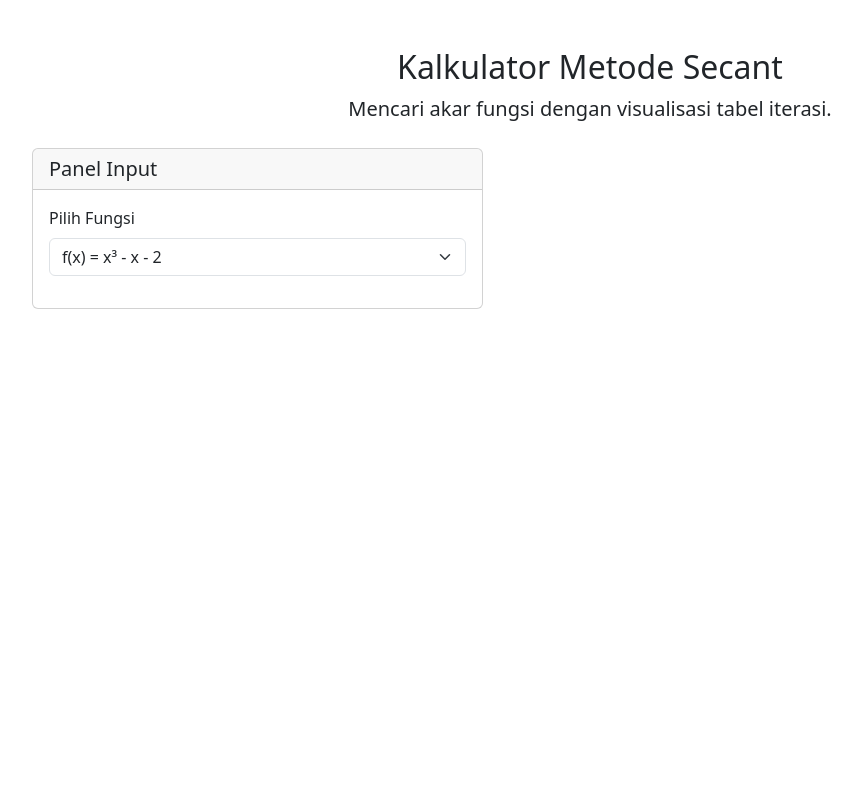
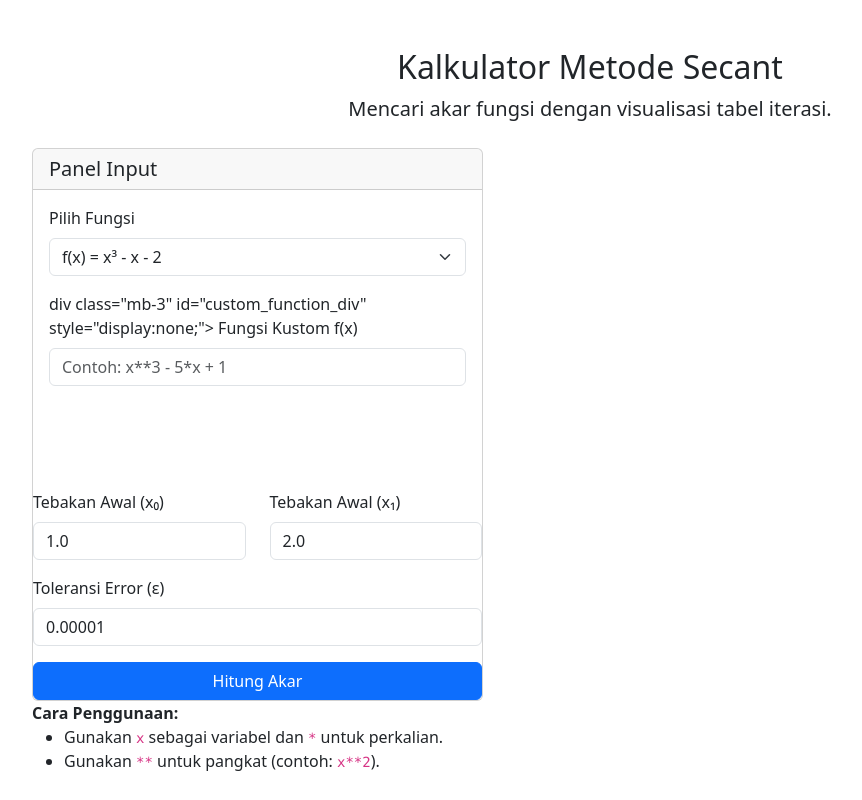
Before and after one commit to Fariz-Alfisaputra/SecantMethod-Group-6, a Flask app: page / in a window 1280 px wide. Shown: the whole page, without its empty margins (50-912 px from the left). Run offline with Flask 3, Linux system fonts and the light colour scheme.

Commit message:
Update index.html

```diff
--- a/templates/index.html
+++ b/templates/index.html
@@ -31,3 +31,50 @@
                                     <option value="custom" {% if function_str not in preset_functions.values() %}selected{% endif %}>-- Masukkan Fungsi Lain --</option>
                                 </select>
                             </div>
+                            div class="mb-3" id="custom_function_div" style="display:none;">
+                                <label for="function_custom" class="form-label">Fungsi Kustom f(x)</label>
+                                <input type="text" class="form-control" id="function_custom" name="function_custom"
+                                       value="{{ function_str if function_str not in preset_functions.values() else '' }}"
+                                       placeholder="Contoh: x**3 - 5*x + 1">
+                            </div>
+
+                            <div class="row">
+                                <div class="col-md-6 mb-3">
+                                    <label for="x0" class="form-label">Tebakan Awal (x₀)</label>
+                                    <input type="number" step="any" class="form-control" id="x0" name="x0" value="{{ x0 }}" required>
+                                </div>
+                                <div class="col-md-6 mb-3">
+                                    <label for="x1" class="form-label">Tebakan Awal (x₁)</label>
+                                    <input type="number" step="any" class="form-control" id="x1" name="x1" value="{{ x1 }}" required>
+                                </div>
+                            </div>
+                            <div class="mb-3">
+                                <label for="tolerance" class="form-label">Toleransi Error (ε)</label>
+                                <input type="number" step="any" class="form-control" id="tolerance" name="tolerance" value="{{ tol }}" required>
+                            </div>
+                            <div class="d-grid">
+                                <button type="submit" class="btn btn-primary">Hitung Akar</button>
+                            </div>
+                        </form>
+                    </div>
+                     <div class="card-footer info-box">
+                        <strong>Cara Penggunaan:</strong>
+                        <ul>
+                            <li>Gunakan <code>x</code> sebagai variabel dan <code>*</code> untuk perkalian.</li>
+                            <li>Gunakan <code>**</code> untuk pangkat (contoh: <code>x**2</code>).</li>
+                        </ul>
+                    </div>
+                </div>
+            </div>
+
+            <div class="col-lg-7">
+                {% if message %}
+                    <div class="alert {% if result is not none %}alert-success{% else %}alert-danger{% endif %} mb-4">
+                        <h4 class="alert-heading">{% if result is not none %}Hasil Perhitungan{% else %}Status{% endif %}</h4>
+                        {% if result is not none %}
+                            <p class="mb-1"><strong>Akar yang ditemukan:</strong> <span class="result-highlight">{{ "%.8f"|format(result) }}</span></p>
+                        {% endif %}
+                        <p class="mb-1"><strong>Jumlah Iterasi:</strong> {{ iterations_data|length }}</p>
+                        <p class="mb-0"><strong>Pesan:</strong> {{ message }}</p>
+                    </div>
+                {% endif %}
```
